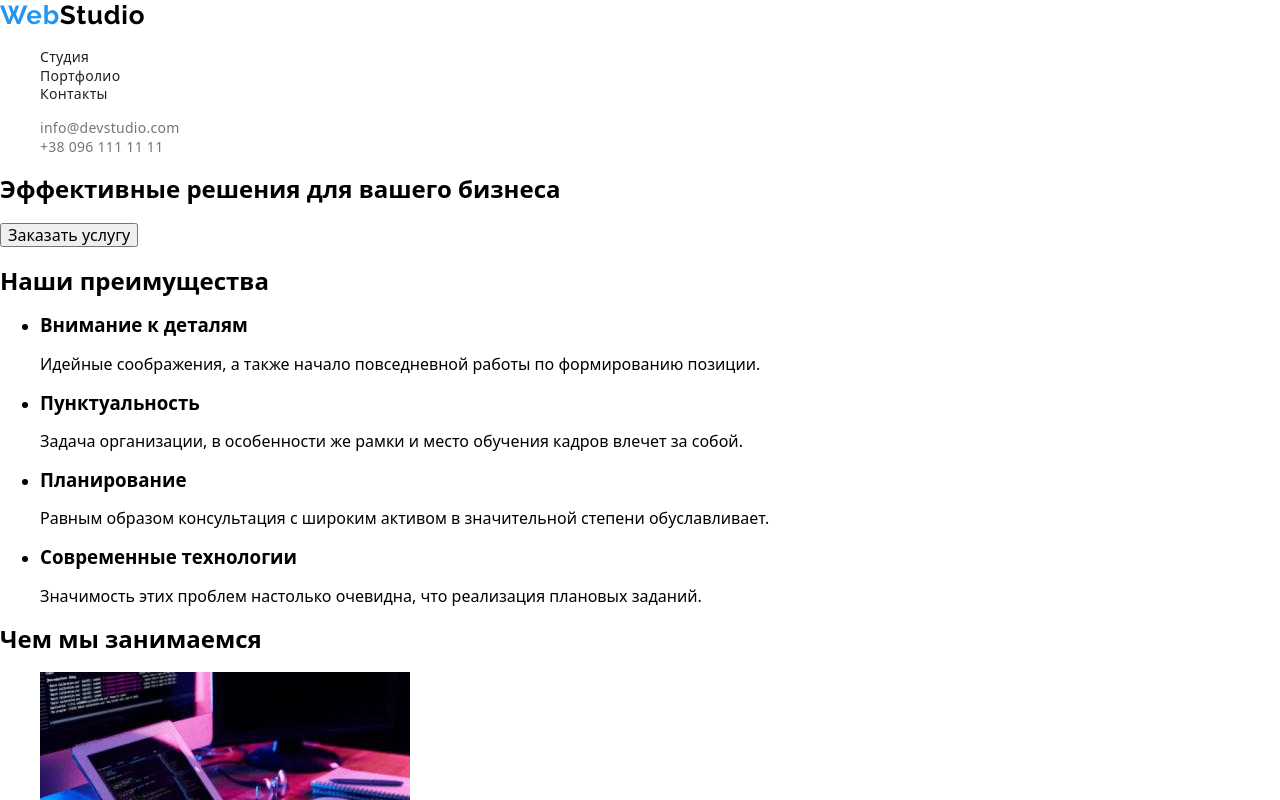
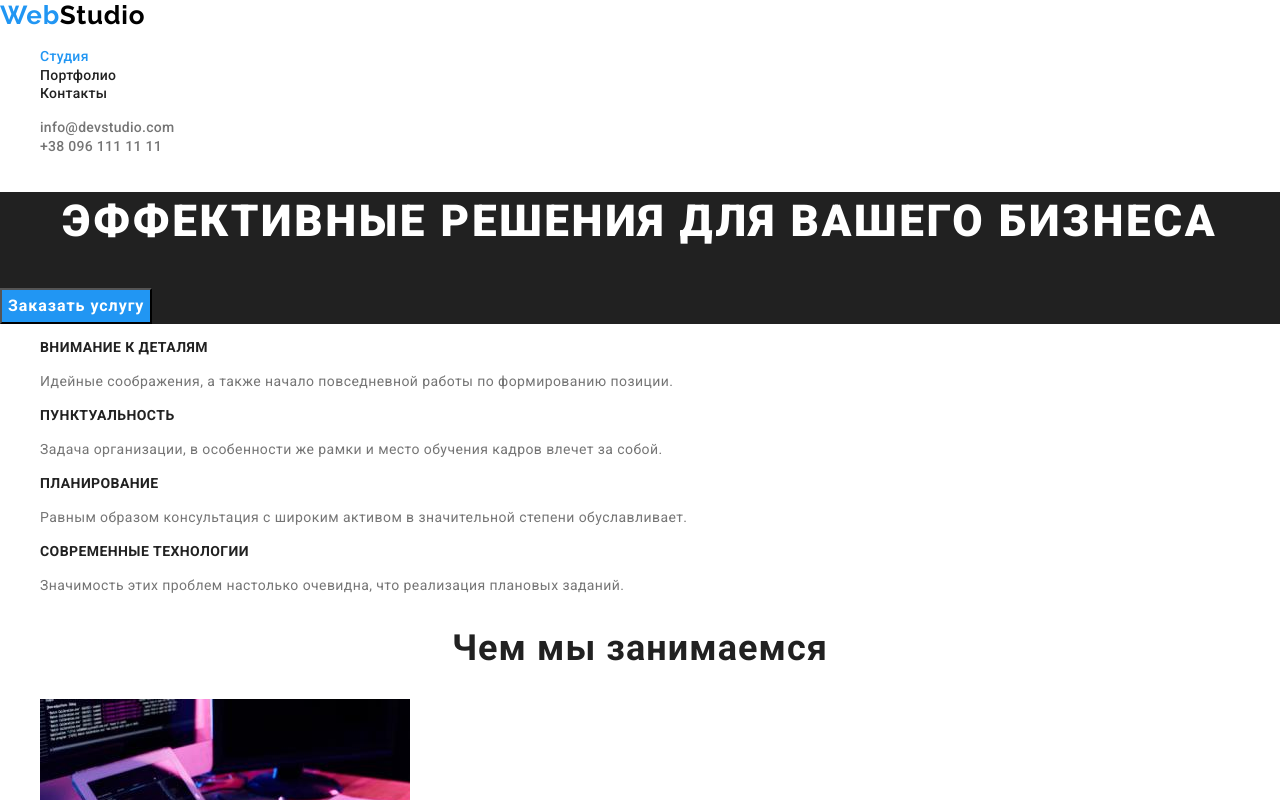
Before and after one commit to miklukha/goit-markup-hw-02, a plain HTML site: page index.html in a window 1280 px wide. Shown: the top 800 px of the page. Drawn offline with nearby package versions, Linux system fonts and the light colour scheme.

Commit message:
make main

```diff
--- a/css/styles.css
+++ b/css/styles.css
@@ -7,15 +7,30 @@
   --accent-color: #2196f3;
   --contacts-color: rgba(255, 255, 255, 0.6);
   --additional-color: #000000;
+  --button-hover-color: #188ce8;
 }
 
-.body {
-  font-family: 'Roboto', sans-serif;
+body {
+  font-family: Roboto, sans-serif;
+}
+
+.visually-hidden {
+  position: absolute;
+  white-space: nowrap;
+  width: 1px;
+  height: 1px;
+  overflow: hidden;
+  border: 0;
+  padding: 0;
+  clip: rect(0 0 0 0);
+  clip-path: inset(50%);
+  margin: -1px;
 }
 
 .link {
   text-decoration: none;
 }
+
 .list {
   list-style: none;
 }
@@ -33,7 +48,17 @@
   color: var(--additional-color);
 }
 
-/* ------HEADER------ */
+.section-title {
+  font-weight: 700;
+  font-size: 36px;
+  line-height: 1.17;
+  text-align: center;
+  letter-spacing: 0.03em;
+  color: var(--second-title-color);
+}
+
+/*------HEADER------ */
+
 .nav-link {
   font-weight: 500;
   font-size: 14px;
@@ -46,6 +71,11 @@
 .nav-link:focus {
   color: var(--accent-color);
 }
+
+.current-link {
+  color: var(--accent-color);
+}
+
 .contacts-link {
   font-weight: 500;
   font-size: 14px;
@@ -58,3 +88,73 @@
 .contacts-link:focus {
   color: var(--accent-color);
 }
+
+/*------HERO------*/
+
+.hero {
+  background-color: var(--second-title-color);
+}
+
+.hero-title {
+  font-weight: 900;
+  font-size: 44px;
+  line-height: 1.36;
+  text-align: center;
+  letter-spacing: 0.06em;
+  text-transform: uppercase;
+  color: var(--first-title-color);
+}
+
+.btn {
+  font-weight: 700;
+  font-size: 16px;
+  line-height: 1.87;
+  text-align: center;
+  letter-spacing: 0.06em;
+  color: var(--second-text-color);
+  background-color: var(--accent-color);
+}
+.btn:hover,
+.btn:focus {
+  background-color: var(--button-hover-color);
+}
+
+/*------FEATURES------*/
+.features-title {
+  font-weight: 700;
+  font-size: 14px;
+  line-height: 1.14;
+  letter-spacing: 0.03em;
+  text-transform: uppercase;
+  color: var(--second-title-color);
+}
+
+.features-text {
+  font-weight: 400;
+  font-size: 14px;
+  line-height: 1.71;
+  letter-spacing: 0.03em;
+  color: var(--first-text-color);
+}
+
+/*------OCCUPATION------*/
+
+/*------TEAM------*/
+
+.team-item-title {
+  font-weight: 500;
+  font-size: 16px;
+  line-height: 1.19;
+  text-align: center;
+  letter-spacing: 0.03em;
+  color: var(--second-title-color);
+}
+
+.team-item-text {
+  font-weight: 400;
+  font-size: 16px;
+  line-height: 1.19px;
+  text-align: center;
+  letter-spacing: 0.03em;
+  color: var(--first-text-color);
+}
--- a/index.html
+++ b/index.html
@@ -27,22 +27,24 @@
           >Web<span class="logo-dark">Studio</span></a
         >
         <ul class="nav-list list">
-          <li class="nav-item"><a href="" class="nav-link link">Студия</a></li>
-          <li class="nav-item">
-            <a href="" class="nav-link link">Портфолио</a>
+          <li>
+            <a href="./index.html" class="nav-link current-link link">Студия</a>
           </li>
-          <li class="nav-item">
+          <li>
+            <a href="./portfolio.html" class="nav-link link">Портфолио</a>
+          </li>
+          <li>
             <a href="" class="nav-link link">Контакты</a>
           </li>
         </ul>
       </nav>
       <ul class="contacts-list list">
-        <li class="contacts-item">
+        <li>
           <a href="mailto:info@devstudio.com" class="contacts-link link"
             >info@devstudio.com</a
           >
         </li>
-        <li class="contacts-item">
+        <li>
           <a href="tel:+380961111111" class="contacts-link link"
             >+38 096 111 11 11</a
           >
@@ -50,46 +52,46 @@
       </ul>
     </header>
     <main>
-      <section>
-        <h1>Эффективные решения для вашего бизнеса</h1>
-        <button type="button">Заказать услугу</button>
+      <section class="hero">
+        <h1 class="hero-title">Эффективные решения для вашего бизнеса</h1>
+        <button type="button" class="btn">Заказать услугу</button>
       </section>
-      <section>
-        <h2>Наши преимущества</h2>
-        <ul>
+      <section class="features">
+        <h2 class="visually-hidden">Наши преимущества</h2>
+        <ul class="features-list list">
           <li>
-            <h3>Внимание к деталям</h3>
-            <p>
+            <h3 class="features-title">Внимание к деталям</h3>
+            <p class="features-text">
               Идейные соображения, а также начало повседневной работы по
               формированию позиции.
             </p>
           </li>
           <li>
-            <h3>Пунктуальность</h3>
-            <p>
+            <h3 class="features-title">Пунктуальность</h3>
+            <p class="features-text">
               Задача организации, в особенности же рамки и место обучения кадров
               влечет за собой.
             </p>
           </li>
           <li>
-            <h3>Планирование</h3>
-            <p>
+            <h3 class="features-title">Планирование</h3>
+            <p class="features-text">
               Равным образом консультация с широким активом в значительной
               степени обуславливает.
             </p>
           </li>
           <li>
-            <h3>Современные технологии</h3>
-            <p>
+            <h3 class="features-title">Современные технологии</h3>
+            <p class="features-text">
               Значимость этих проблем настолько очевидна, что реализация
               плановых заданий.
             </p>
           </li>
         </ul>
       </section>
-      <section>
-        <h2>Чем мы занимаемся</h2>
-        <ul>
+      <section class="occupation">
+        <h2 class="section-title">Чем мы занимаемся</h2>
+        <ul class="occupation-list list">
           <li>
             <img
               src="./img/doing-1.jpg"
@@ -116,48 +118,48 @@
           </li>
         </ul>
       </section>
-      <section>
-        <h2>Наша команда</h2>
-        <ul>
-          <li>
+      <section class="team">
+        <h2 class="section-title">Наша команда</h2>
+        <ul class="team-list list">
+          <li class="team-item">
             <img
               src="./img/team-1.jpg"
               alt="Игорь Демьяненко"
               width="270"
               height="260"
             />
-            <h3>Игорь Демьяненко</h3>
-            <p lang="en">Product Designer</p>
+            <h3 class="team-item-title">Игорь Демьяненко</h3>
+            <p lang="en" class="team-item-text">Product Designer</p>
           </li>
-          <li>
+          <li class="team-item">
             <img
               src="./img/team-2.jpg"
               alt="Ольга Репина"
               width="270"
               height="260"
             />
-            <h3>Ольга Репина</h3>
-            <p lang="en">Frontend Developer</p>
+            <h3 class="team-item-title">Ольга Репина</h3>
+            <p lang="en" class="team-item-text">Frontend Developer</p>
           </li>
-          <li>
+          <li class="team-item">
             <img
               src="./img/team-3.jpg"
               alt="Николай Тарасов"
               width="270"
               height="260"
             />
-            <h3>Николай Тарасов</h3>
-            <p lang="en">Marketing</p>
+            <h3 class="team-item-title">Николай Тарасов</h3>
+            <p lang="en" class="team-item-text">Marketing</p>
           </li>
-          <li>
+          <li class="team-item">
             <img
               src="./img/team-4.jpg"
               alt="Михаил Ермаков"
               width="270"
               height="260"
             />
-            <h3>Михаил Ермаков</h3>
-            <p lang="en">UI Designer</p>
+            <h3 class="team-item-title">Михаил Ермаков</h3>
+            <p lang="en" class="team-item-text">UI Designer</p>
           </li>
         </ul>
       </section>
```
